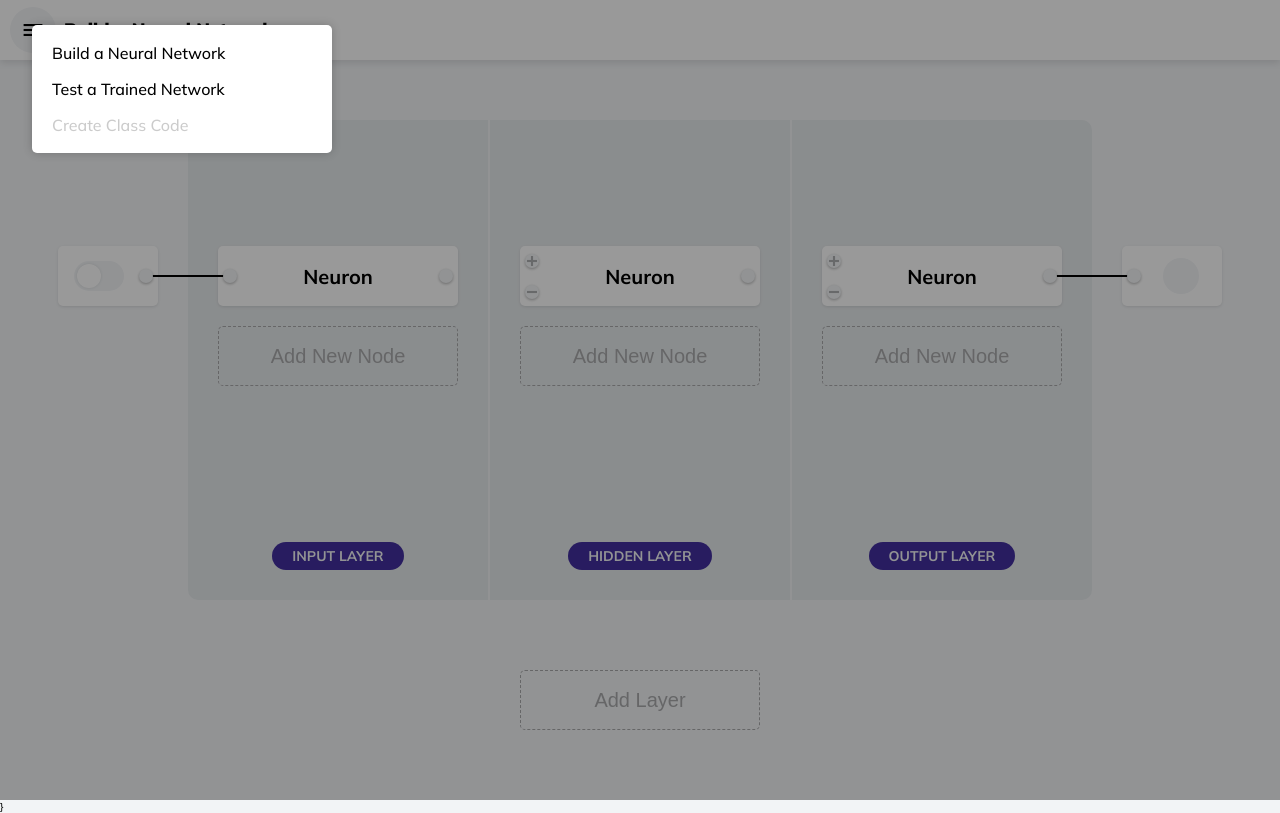
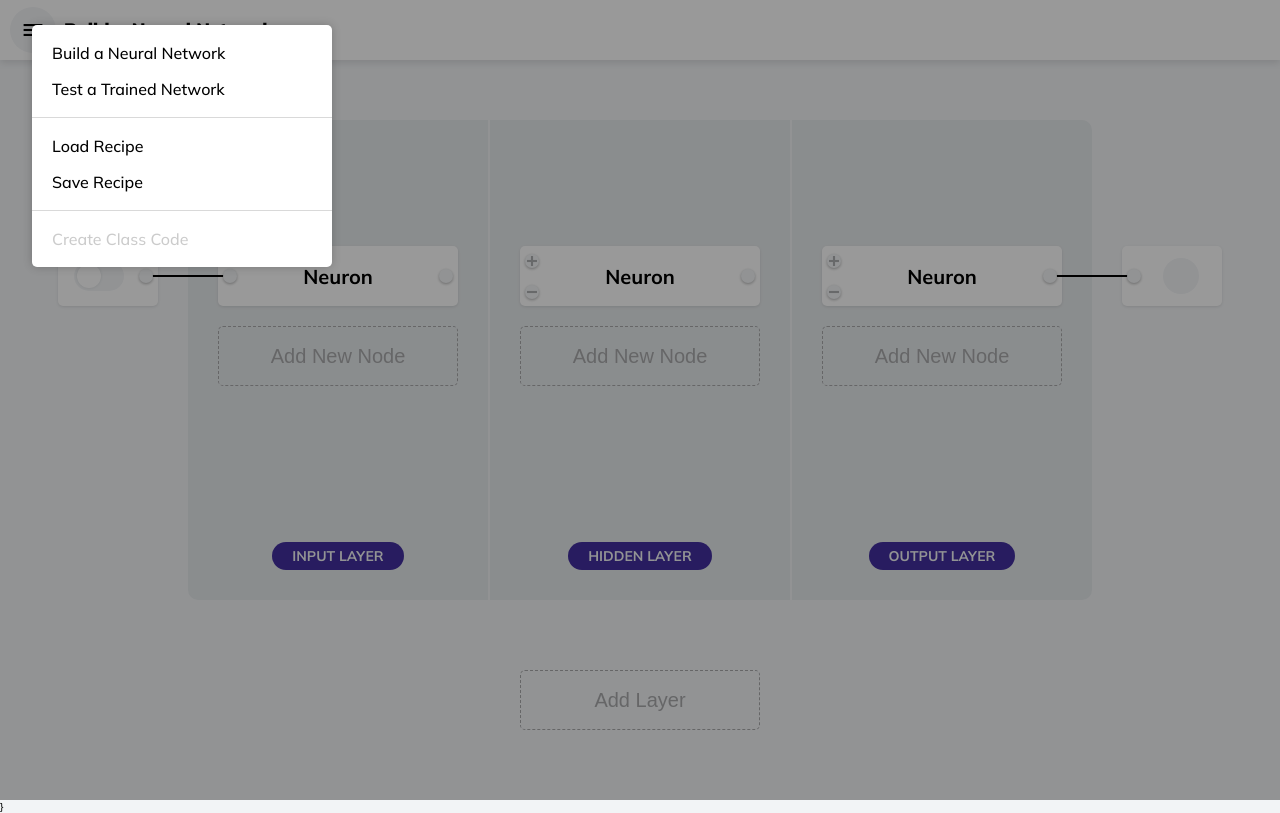
Before and after one commit to SteamlabsCA/predict-a-pie, a React (Create React App) app: page / in a window 1280 px wide. Both pictures are taken after a click on the element 37 px from the left and 30 px from the top of the page. Built offline with nearby package versions, Linux system fonts and the light colour scheme.

Commit message:
Added Load and Save recipe commands to menu

```diff
--- a/src/components/Nav.js
+++ b/src/components/Nav.js
@@ -25,6 +25,10 @@ function Nav({appData, ...props}) {
       <nav className="Nav-menu" style={menuStyle}>
         <Link to={ appData.classroom ? `/${appData.classroom.code}` : '/'}>Build a Neural Network</Link>
         <Link to={ appData.classroom ? `/${appData.classroom.code}/trained` : '/trained'}>Test a Trained Network</Link>
+        <hr/>
+        <a>Load Recipe</a>
+        <a>Save Recipe</a>
+        <hr/>
         <a onClick={() => {props.onCommand('create-classroom')}} disabled={!appData.connected}>Create Class Code</a>
       </nav>
     </div>
--- a/src/components/Nav.scss
+++ b/src/components/Nav.scss
@@ -68,4 +68,13 @@
   &-closed &-menu {
     display: none;
   }
+
+  hr {
+    background: rgba(0, 0, 0, 0.15);
+    border: 0;
+    display: block;
+    margin: 1rem 0;
+    width: 100%;
+    height: 1px;
+  }
 }
```
